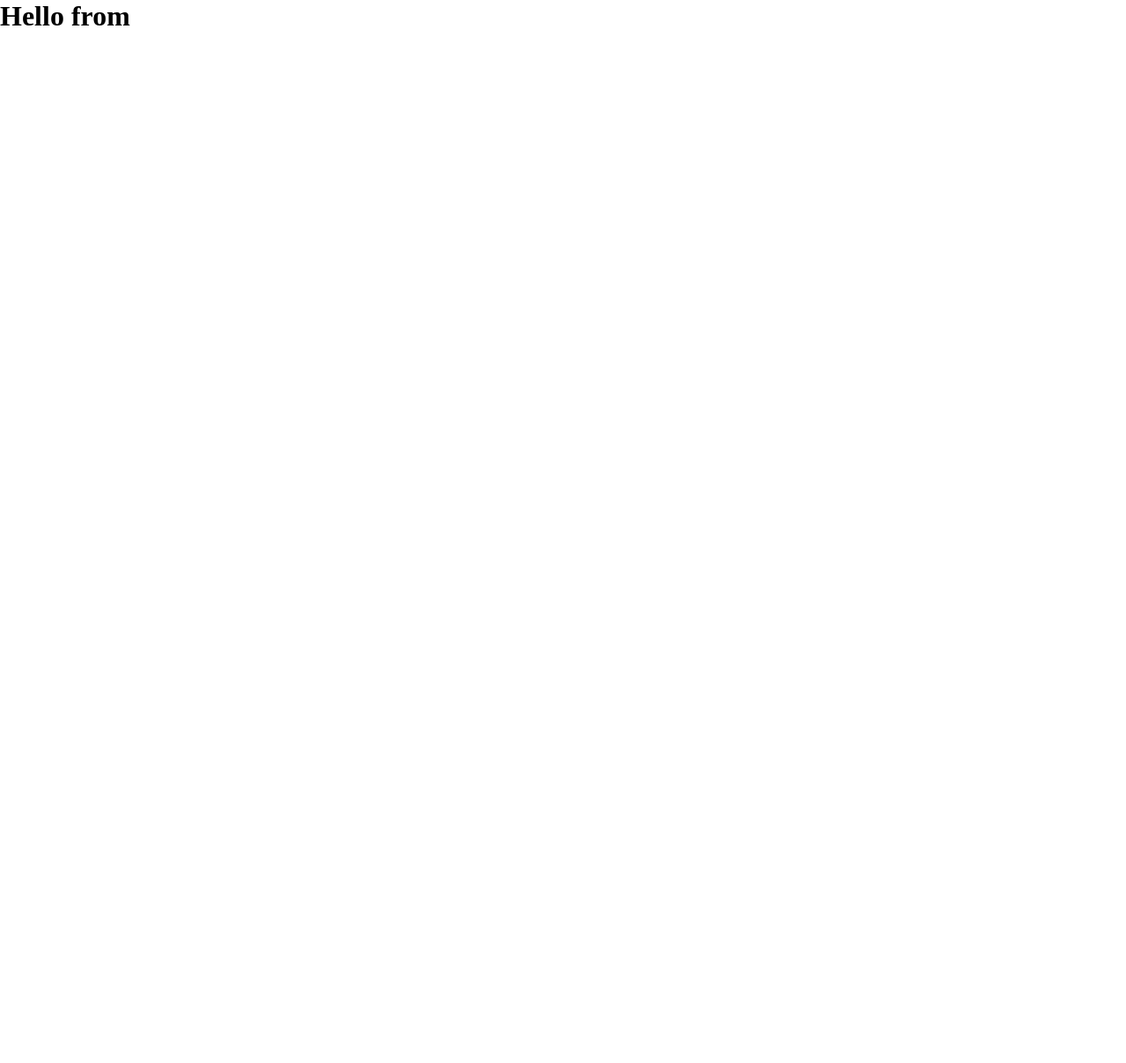
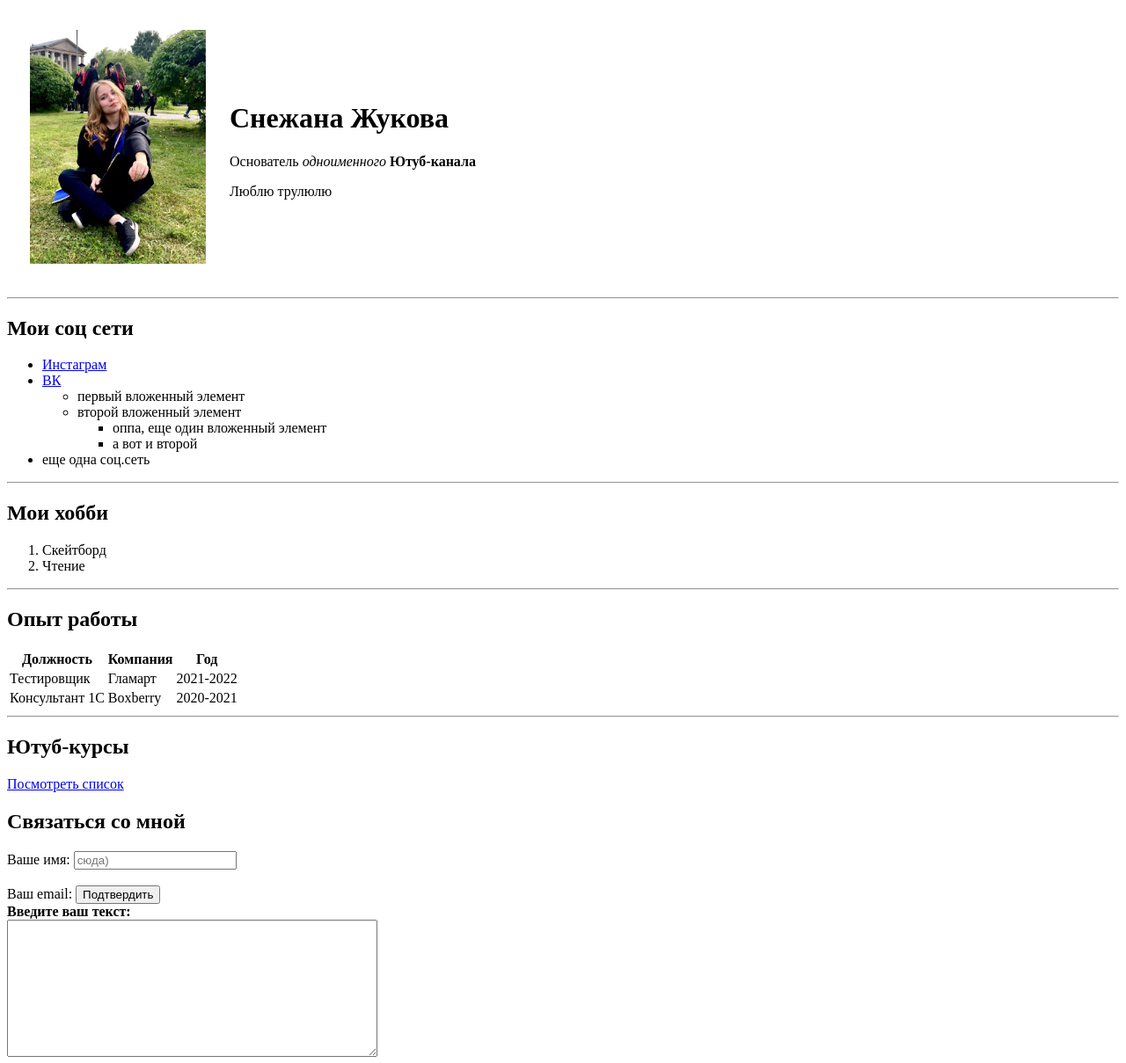
Before and after one commit to SadRacoon12/Test1, a plain HTML site: page index.html in a window 1280 px wide. Shown: the whole page at 88% size. Before the commit the page ends 800 px from the top, so only its background shows below. Drawn offline with Linux system fonts and the light colour scheme.

Commit message:
new commit 04.09

```diff
--- a/index.html
+++ b/index.html
@@ -1,20 +1,78 @@
 <!DOCTYPE html>
-<html lang="en">
+<html>
 <head>
     <meta charset="UTF-8">
-    <meta http-equiv="X-UA-Compatible" content="IE=edge">
-    <meta name="viewport" content="width=device-width, initial-scale=1.0">
-    <title>test1_git</title>
-    <style>
-        *{
-            margin: 0;
-            padding: 0;
-        }
-    </style>
+    <title>Snezhana CV</title>
 </head>
 <body>
-    <h1>Тестовый заголовок изменен</h1>
+    <table cellspacing = "25" >
+        <tr>
+            <td><img src="thatsMe.jpeg" width="200" alt="Тут моя фотография"/></td>
+            <td> <h1>Снежана Жукова</h1>
+                <p> Основатель <em>одноименного </em> <strong>Ютуб-канала</strong></p>
+                <p>Люблю трулюлю</p></td>
+        </tr>
+    </table>
 
+
+    <hr/>
+    <h2>Мои соц сети</h2>
+    <ul type >
+        <li><a href="https://instagram.com/s_zhukova" target="_blank">Инстаграм</a></li>
+        <li><a href="https://vk.com/snezhana_zhukova">ВК </a>
+            <ul>
+                <li>первый вложенный элемент</li>
+                <li>второй вложенный элемент
+                    <ul>
+                        <li>оппа, еще один вложенный элемент</li>
+                        <li>а вот и второй</li>
+                    </ul>
+                </li>
+            </ul>
+        </li>
+        <li>еще одна соц.сеть</li>
+    </ul>
+    <hr/>
+    <h2>Мои хобби</h2>
+    <ol>
+        <li>Скейтборд</li>
+        <li>Чтение</li>
+    </ol>
+    <hr/>
+    <h2>Опыт работы</h2>
+    <table>
+        <tr>
+            <th>Должность</th>
+            <th>Компания</th>
+            <th>Год</th>
+        </tr>
+        <tr>
+            <td>Тестировщик</td>
+            <td>Гламарт</td>
+            <td>2021-2022</td>
+        </tr>
+        <tr>
+            <td>Консультант 1С</td>
+            <td>Boxberry</td>
+            <td>2020-2021</td>
+        </tr>
+
+    </table>
+    <hr/>
+    <h2>Ютуб-курсы</h2>
+    <a href="YouTube.html"> Посмотреть список </a>
+<h2>Связаться со мной</h2>
+<form action="/">
+    <label for="name">Ваше имя:</label>
+    <input type="text" name="" id="name" placeholder="сюда)">
+    <br>
+    <br>
+    <label for="email">Ваш email:</label>
+    <input type="submit" value="Подтвердить">
+    <br>
+    <label for="text"></label><strong>Введите ваш текст:</strong></label>
+    <br>
+    <textarea name="" id="text" cols="50" rows="10"></textarea>
+</form>
 </body>
-<script src="script.js"></script>
 </html>
--- a/script.js
+++ /dev/null
@@ -1,2 +0,0 @@
-document.body.innerHTML = '<h1> Hello from </h1>'
-console.log('test2')
```
Also changed, not shown: YouTube.html (added, +12 -0 lines), style.css (added), thatsMe.jpeg (added), 2 other files.
